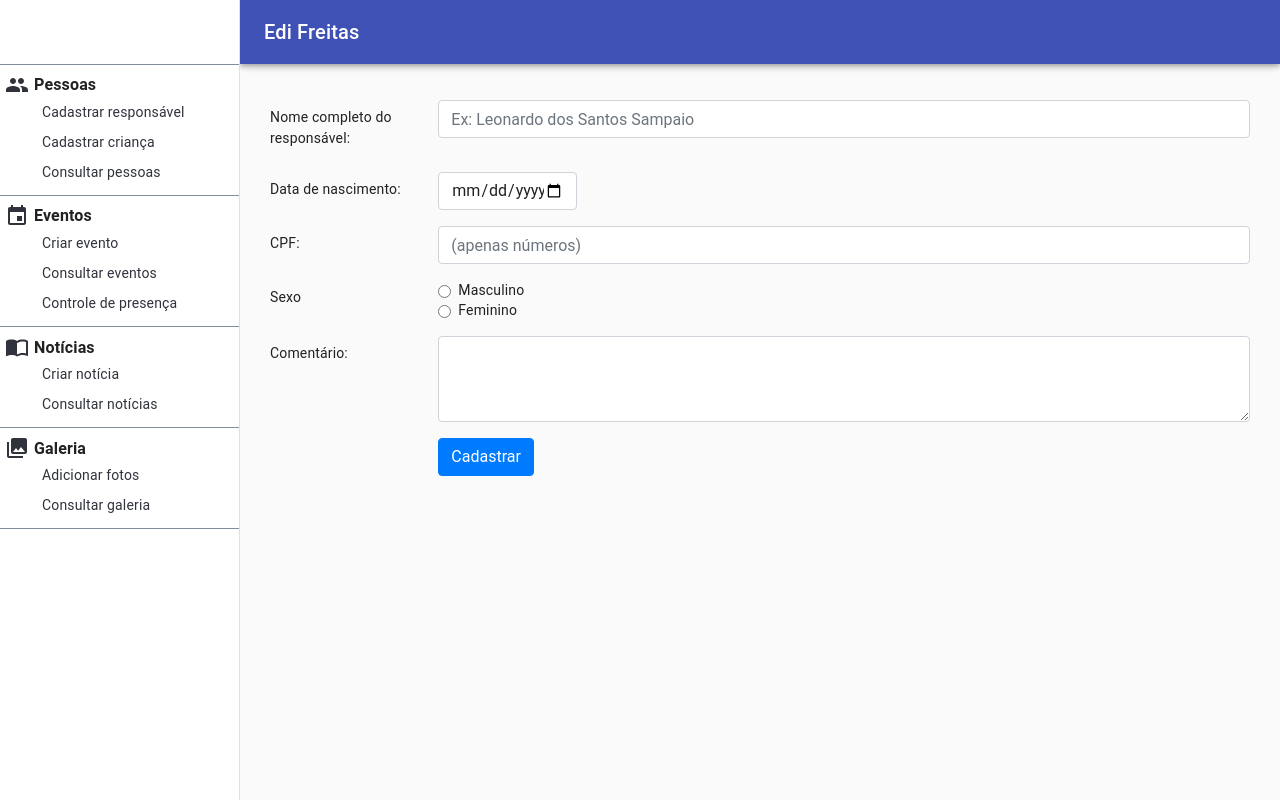
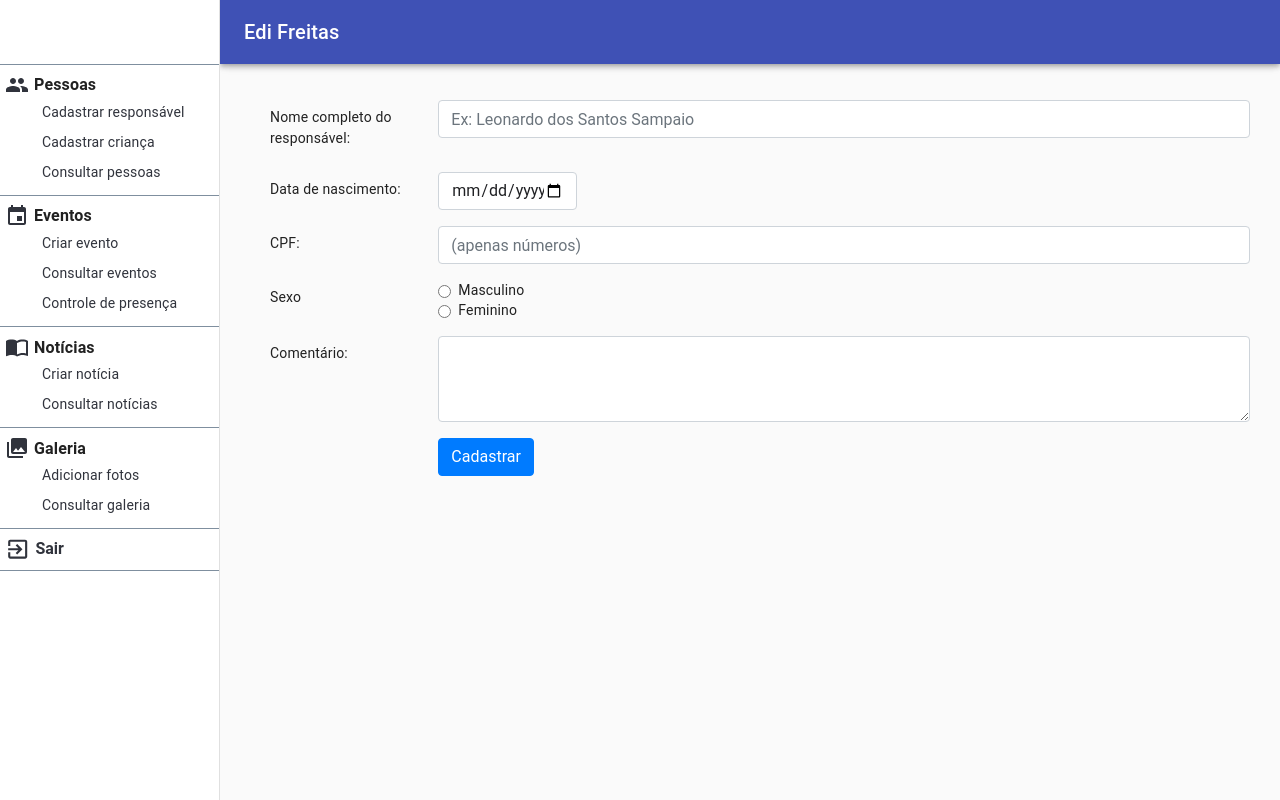
Before and after one commit to lauanS/EdiFreitas-App, a React (Create React App) app: page /admin in a window 1280 px wide. Built offline with nearby package versions, Linux system fonts and the light colour scheme; sample sign-in values are in the browser's storage; the HTML template or start-up script is replaced by a standard one.

Commit message:
botao de sair na parte privada

```diff
--- a/src/components/Login/index.js
+++ b/src/components/Login/index.js
@@ -11,6 +11,8 @@ import { Redirect } from 'react-router-dom';
 export default function Login() {
   const [validated, setValidated] = useState(false);
   const [toRedirect, setToRedirect] = useState(false);
+  localStorage.clear();
+  localStorage.setItem("authToken", false);
 
   const handleSubmit = event => {
     const form = event.currentTarget;
--- a/src/components/Sidebar/index.js
+++ b/src/components/Sidebar/index.js
@@ -1,4 +1,4 @@
-import React from 'react';
+import React, { useState } from 'react';
 import PropTypes from 'prop-types';
 import AppBar from '@material-ui/core/AppBar';
 import CssBaseline from '@material-ui/core/CssBaseline';
@@ -12,14 +12,15 @@ import Toolbar from '@material-ui/core/Toolbar';
 import Typography from '@material-ui/core/Typography';
 import { makeStyles } from '@material-ui/core/styles';
 import './styles.scss';
-import { Link } from 'react-router-dom'
+import { Link , Redirect} from 'react-router-dom'
 
 import PhotoLibraryIcon from '@material-ui/icons/PhotoLibrary';
 import EventIcon from '@material-ui/icons/Event';
 import PeopleIcon from '@material-ui/icons/People';
 import NewsIcon from '@material-ui/icons/ImportContacts';
+import ExitToAppIcon from '@material-ui/icons/ExitToApp';
 
-const drawerWidth = 240;
+const drawerWidth = 220;
 
 const useStyles = makeStyles(theme => ({
   root: {
@@ -58,9 +59,16 @@ function ResponsiveDrawer(props) {
   const { container, titulo, ativo } = props;
   const classes = useStyles();
   const [mobileOpen, setMobileOpen] = React.useState(false);
+  const [toRedirect, setToRedirect] = useState(false);
 
   const handleDrawerToggle = () => {
     setMobileOpen(!mobileOpen);
+  };
+
+  const handleExit = () => {
+    localStorage.clear();
+    localStorage.setItem("authToken", false);
+    setToRedirect(true);
   };
 
   var arrayLink = ['/cadastrarResponsavel',
@@ -127,10 +135,17 @@ function ResponsiveDrawer(props) {
       </List>
 
       <Divider className="sidebar__divider"/>
+
+      <button onClick={handleExit} className="sidebar__exit"><ExitToAppIcon className="sidebar__iconExit"/>  Sair</button>
+
+      <Divider className="sidebar__divider"/>
+
     </>
   );
 
   return (
+    <>
+    {toRedirect ? <Redirect to="/"/> : null }
     <div className={classes.root}>
       <CssBaseline />
       <AppBar position="fixed" className={classes.appBar}>
@@ -144,8 +159,7 @@ function ResponsiveDrawer(props) {
           >
             <MenuIcon />
           </IconButton>
-          <Typography variant="h6" noWrap>{titulo}
-          </Typography>
+          <Typography variant="h6" noWrap>{titulo} </Typography>
         </Toolbar>
       </AppBar>
       <nav className={classes.drawer} aria-label="mailbox folders">
@@ -179,6 +193,7 @@ function ResponsiveDrawer(props) {
         </Hidden>
       </nav>
     </div>
+    </>
   );
 }
 
--- a/src/components/Sidebar/styles.scss
+++ b/src/components/Sidebar/styles.scss
@@ -54,13 +54,31 @@
         outline: 0;
         background-color: #E8EAED;
     }
+
+    &__exit{
+        color: #30333C;
+        margin: 0px!important;
+        display: flex;
+        width: 100%;
+        outline: 0;
+        padding: 5px 5px;
+        text-align: left;
+        background-color: #ffffff;
+        border: 0;
+        font-weight: 700!important;
+        align-items: center;
+        font-size: 1rem;
+    }
+
+    &__exit:hover{
+        color: #30333C;
+        outline: 0;
+        background-color: #E8EAED;
+    }
+
+    &__iconExit{
+        color: #30333C;
+        padding-right: 5px;
+        font-size: 1.9em !important;
+    }
 }
-
-
-
-
-
-
-.list-item{
-    padding: 5px 10px!important;
-}
```
